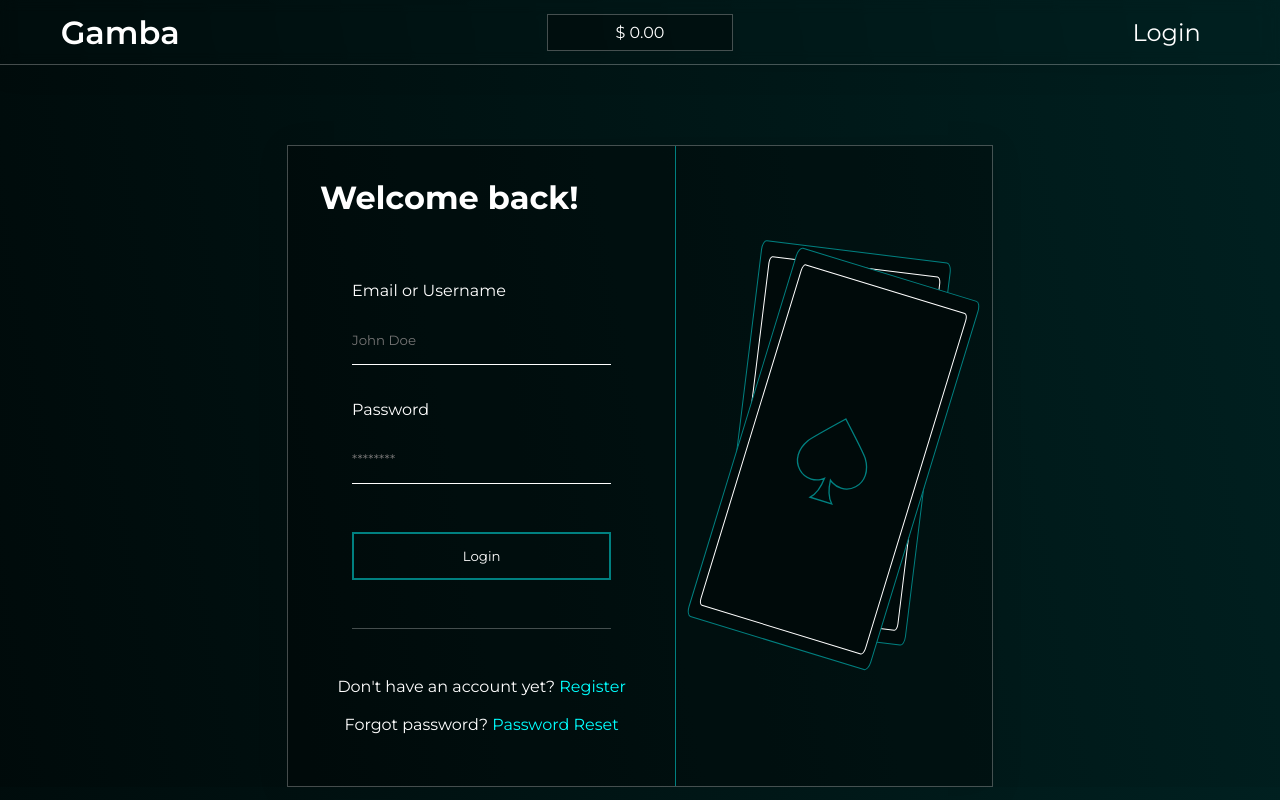
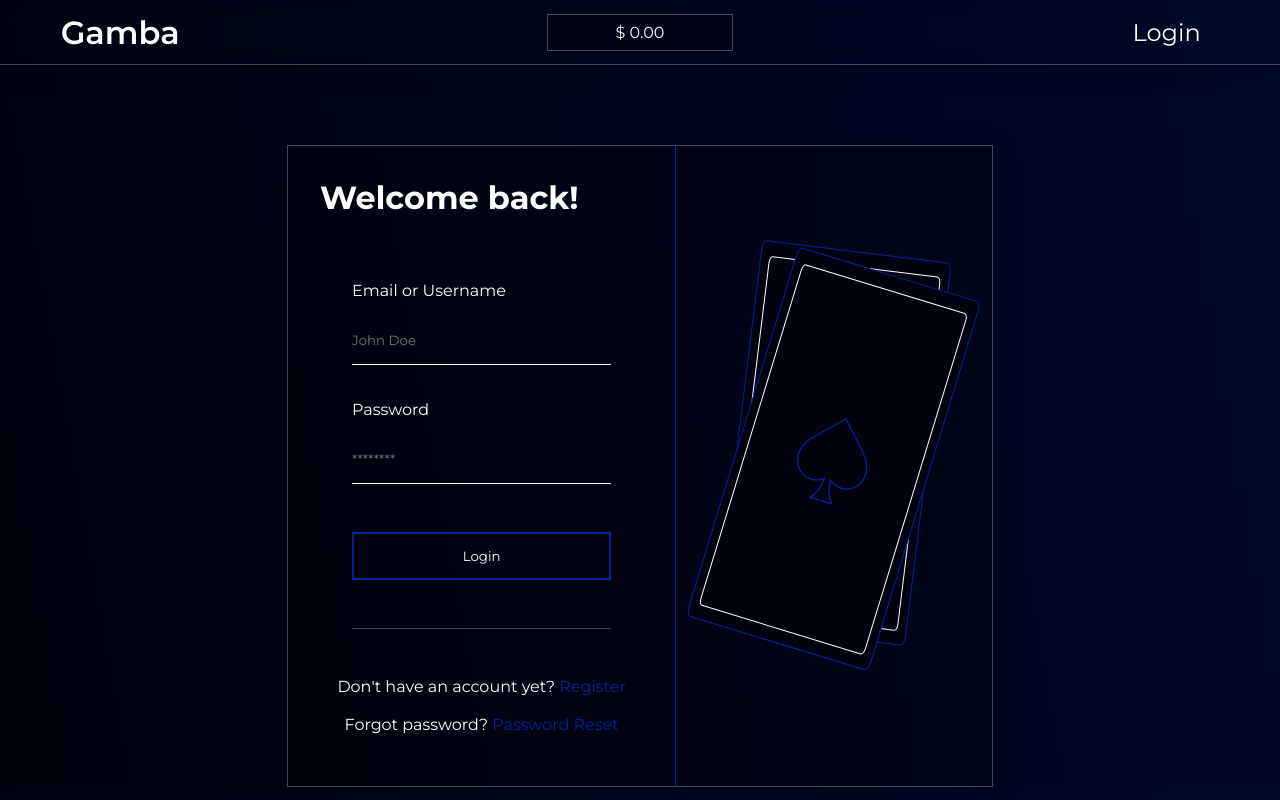
Before and after one commit to Tady-g8/Gamba, a React (Vite) app in the folder GambaFrontend/: page /Login in a window 1280 px wide. Built offline with nearby package versions, Linux system fonts and the light colour scheme.

Commit message:
some css changes and a redirect if login is success

```diff
--- a/GambaFrontend/src/css/login.css
+++ b/GambaFrontend/src/css/login.css
@@ -64,6 +64,12 @@ button{
     border: 2px solid var(--color-secondary-main);
     color: white;
     cursor: pointer;
+
+    transition: .1s ease;
+}
+
+button:hover{
+    border:2px solid var(--color-secondary);
 }
 
 .dontHaveAccount{
@@ -72,8 +78,14 @@ button{
 }
 
 a {
+    color: var(--color-secondary-main);
+    text-decoration: none;
+
+    transition: .1s ease;
+}
+
+a:hover{
     color: var(--color-secondary);
-    text-decoration: none;
 }
 
 .playingCard{
--- a/GambaFrontend/src/index.css
+++ b/GambaFrontend/src/index.css
@@ -13,7 +13,7 @@
   --color-primary: rgba(010, 030, 050, 1);
   --color-primary-darker: rgba(000, 000, 000, 1);
 
-  --color-secondary: rgba(000, 255, 255, 1); /*000 - 255 |*/
+  --color-secondary: rgba(070, 110, 255, 1); /*000 - 255 |*/
   --color-secondary-main: rgba(000, 000, 000, 1);
   --color-secondary-darker: rgba(000, 000, 000, 1);
 
--- a/GambaFrontend/src/login.jsx
+++ b/GambaFrontend/src/login.jsx
@@ -20,6 +20,9 @@ export default function Login() {
         if (formData.email === 'tadyg8' && formData.password === '123') {
             let msg = 'Welcome' + ' ' + formData.email;
             cardMover(msg);
+            setTimeout(() => {
+                window.location.href = '/';
+            }, 2000);
         } else {
             cardMover('Wrong email or password');
         }
```
